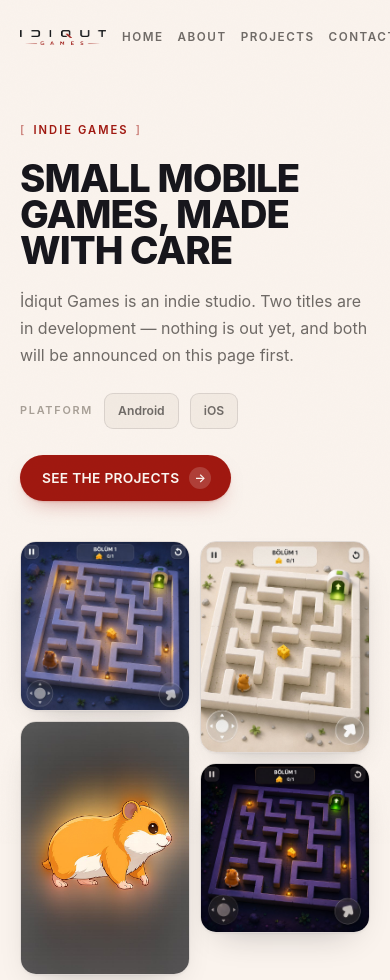
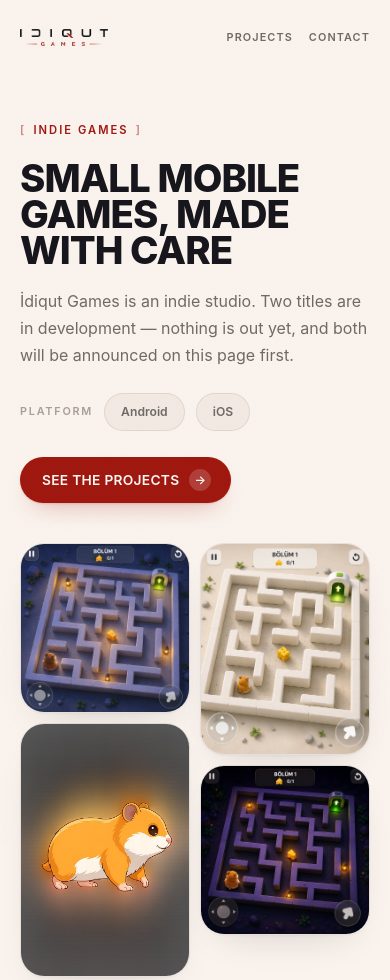
Before and after one commit to sadam7846466-gif/idiqutgames-website, a plain HTML site: page index.html in a window 390 px wide. Shown: the top 980 px of the page. Drawn offline with Linux system fonts and the light colour scheme.

Commit message:
Drop the header CTA and soften the shapes
Removing the top-right button left the centred logo visually off, so
the menu splits around it: Home and About to the left, Projects and
Contact to the right.

Rounder and quieter throughout — corner radius up to 24px, platform
and store chips fully rounded, borders and shadows lightened.

Co-Authored-By: Claude Opus 5 (1M context) <noreply@anthropic.com>

```diff
--- a/index.html
+++ b/index.html
@@ -46,12 +46,12 @@
     --ink:#17161C;
     --muted:#6F6A66;
     --faint:#A79F96;
-    --line:rgba(23,22,28,.11);
+    --line:rgba(23,22,28,.085);
     --accent:#A01810;
     --head:76px;
     --font:-apple-system,BlinkMacSystemFont,"Segoe UI",Roboto,Helvetica,Arial,"Helvetica Neue",sans-serif;
     --wrap:1240px;
-    --r:16px;
+    --r:24px;
   }
 
   *{box-sizing:border-box;margin:0;padding:0}
@@ -89,7 +89,7 @@
     font-size:.86rem;font-weight:600;letter-spacing:.02em;text-transform:uppercase;
     text-decoration:none;white-space:nowrap;
     transition:transform .25s cubic-bezier(.2,.7,.3,1),box-shadow .25s ease;
-    box-shadow:0 1px 2px rgba(160,24,16,.18),0 10px 22px -12px rgba(160,24,16,.5);
+    box-shadow:0 1px 2px rgba(160,24,16,.14),0 12px 26px -14px rgba(160,24,16,.42);
   }
   .pill:hover{transform:translateY(-2px)}
   .pill .a{
@@ -123,21 +123,25 @@
     -webkit-backdrop-filter:blur(14px);backdrop-filter:blur(14px);
     border-bottom-color:var(--line);
   }
-  header .wrap{display:grid;grid-template-columns:1fr auto 1fr;align-items:center;gap:16px}
-  header nav{display:flex;align-items:center;gap:clamp(14px,2.2vw,28px)}
+  /* menu logonun iki yanina bolundu — ortadaki logo dengede kalsin */
+  header .wrap{display:grid;grid-template-columns:1fr auto 1fr;align-items:center;gap:clamp(14px,3vw,32px)}
+  header nav{display:flex;align-items:center;gap:clamp(14px,2.2vw,30px)}
+  header nav.left{justify-self:start}
+  header nav.right{justify-self:end}
   header nav a{
     text-decoration:none;font-size:.73rem;font-weight:600;
     letter-spacing:.13em;text-transform:uppercase;color:var(--muted);
     transition:color .2s ease;white-space:nowrap;
   }
-  header nav a:hover,header nav a.on{color:var(--accent)}
+  header nav a:hover{color:var(--accent)}
   .brand{display:block;justify-self:center;width:clamp(86px,10vw,108px)}
-  .hact{justify-self:end;display:flex}
-  @media (max-width:820px){
-    header .wrap{grid-template-columns:auto 1fr}
-    .brand{justify-self:start;order:-1}
-    header nav{justify-self:end;order:1}
-    .hact{display:none}
+
+  @media (max-width:760px){
+    header .wrap{grid-template-columns:auto 1fr;gap:14px}
+    .brand{justify-self:start;order:-1;width:88px}
+    header nav.left{display:none}
+    header nav.right{justify-self:end;order:1;gap:16px}
+    header nav a{font-size:.68rem;letter-spacing:.1em}
   }
 
   /* ═══ HERO ═══ */
@@ -155,8 +159,8 @@
   .plat{display:flex;align-items:center;gap:11px;margin-top:clamp(24px,3vw,32px);flex-wrap:wrap}
   .plat .lb{font-size:.68rem;font-weight:600;letter-spacing:.16em;text-transform:uppercase;color:var(--faint)}
   .plat span.p{
-    border:1px solid var(--line);border-radius:9px;
-    padding:7px 13px;font-size:.76rem;font-weight:600;color:var(--muted);
+    border:1px solid var(--line);border-radius:100px;
+    padding:8px 16px;font-size:.76rem;font-weight:600;color:var(--muted);
     background:var(--panel);
   }
   .hero .pill{margin-top:clamp(26px,3.2vw,34px)}
@@ -168,7 +172,7 @@
   .mosaic img{
     width:100%;border-radius:var(--r);
     border:1px solid var(--line);
-    box-shadow:0 1px 2px rgba(23,22,28,.04),0 16px 34px -20px rgba(23,22,28,.3);
+    box-shadow:0 1px 2px rgba(23,22,28,.03),0 18px 40px -24px rgba(23,22,28,.22);
   }
 
   /* ═══ BOLUM DUZENI ═══ */
@@ -186,10 +190,10 @@
   @media (min-width:980px){.about{grid-template-columns:minmax(0,.92fr) minmax(0,1fr)}}
   .stack{position:relative;padding-bottom:clamp(40px,6vw,72px)}
   .stack img{border-radius:var(--r);border:1px solid var(--line)}
-  .stack .a1{width:78%;box-shadow:0 18px 40px -22px rgba(23,22,28,.34)}
+  .stack .a1{width:78%;box-shadow:0 20px 46px -26px rgba(23,22,28,.24)}
   .stack .a2{
     position:absolute;right:0;bottom:0;width:56%;
-    box-shadow:0 18px 40px -20px rgba(23,22,28,.4);
+    box-shadow:0 20px 46px -24px rgba(23,22,28,.3);
   }
   .rule{height:1px;background:var(--line);margin:clamp(26px,3.4vw,36px) 0}
   .stats{display:flex;gap:clamp(30px,5vw,60px);flex-wrap:wrap}
@@ -199,7 +203,7 @@
   /* ═══ EXPERTISE ═══ */
   .exp{display:grid;grid-template-columns:1fr;gap:clamp(34px,4.4vw,58px);align-items:start}
   @media (min-width:980px){.exp{grid-template-columns:minmax(0,.82fr) minmax(0,1.18fr)}}
-  .exp .figure img{border-radius:var(--r);border:1px solid var(--line);box-shadow:0 18px 40px -24px rgba(23,22,28,.34)}
+  .exp .figure img{border-radius:var(--r);border:1px solid var(--line);box-shadow:0 20px 46px -28px rgba(23,22,28,.24)}
   .cards{display:flex;flex-direction:column;gap:clamp(12px,1.6vw,18px)}
   .card{
     background:var(--panel);border:1px solid var(--line);border-radius:var(--r);
@@ -223,7 +227,7 @@
   .proj .top h3{font-size:clamp(1.3rem,3vw,1.9rem);font-weight:800;letter-spacing:-.018em;text-transform:uppercase}
   .pgrid{display:grid;grid-template-columns:1fr;gap:clamp(20px,3vw,38px);align-items:center}
   @media (min-width:860px){.pgrid{grid-template-columns:minmax(0,.9fr) minmax(0,1.1fr)}}
-  .pgrid .shot{border-radius:12px;overflow:hidden;background:var(--panel-2);border:1px solid var(--line)}
+  .pgrid .shot{border-radius:18px;overflow:hidden;background:var(--panel-2);border:1px solid var(--line)}
   .pgrid .shot img{width:100%;transition:transform 1.2s cubic-bezier(.2,.7,.25,1)}
   .pgrid .shot:hover img{transform:scale(1.03)}
   .pgrid .shot.empty{
@@ -243,7 +247,7 @@
   .stores{display:flex;flex-wrap:wrap;gap:9px;margin-top:clamp(20px,2.6vw,26px)}
   .store{
     display:inline-flex;align-items:center;gap:8px;
-    border:1px solid var(--line);border-radius:10px;padding:9px 14px;
+    border:1px solid var(--line);border-radius:100px;padding:9px 15px;
     font-size:.82rem;font-weight:500;color:var(--muted);background:var(--bg);
   }
   .store .soon{font-size:.63rem;letter-spacing:.1em;text-transform:uppercase;color:var(--faint);
@@ -293,18 +297,17 @@
 
 <header id="hdr">
   <div class="wrap">
-    <nav aria-label="Main">
+    <nav class="left" aria-label="Main">
       <a href="#top">Home</a>
       <a href="#about">About</a>
-      <a href="#projects">Projects</a>
-      <a href="#contact">Contact</a>
     </nav>
     <a class="brand" href="#top" aria-label="İdiqut Games — home">
       <img src="/assets/v3-wordmark.png" alt="İdiqut Games" width="900" height="166">
     </a>
-    <div class="hact">
-      <a class="pill" href="#projects">Our projects <span class="a" aria-hidden="true">→</span></a>
-    </div>
+    <nav class="right" aria-label="Sections">
+      <a href="#projects">Projects</a>
+      <a href="#contact">Contact</a>
+    </nav>
   </div>
 </header>
 
```
